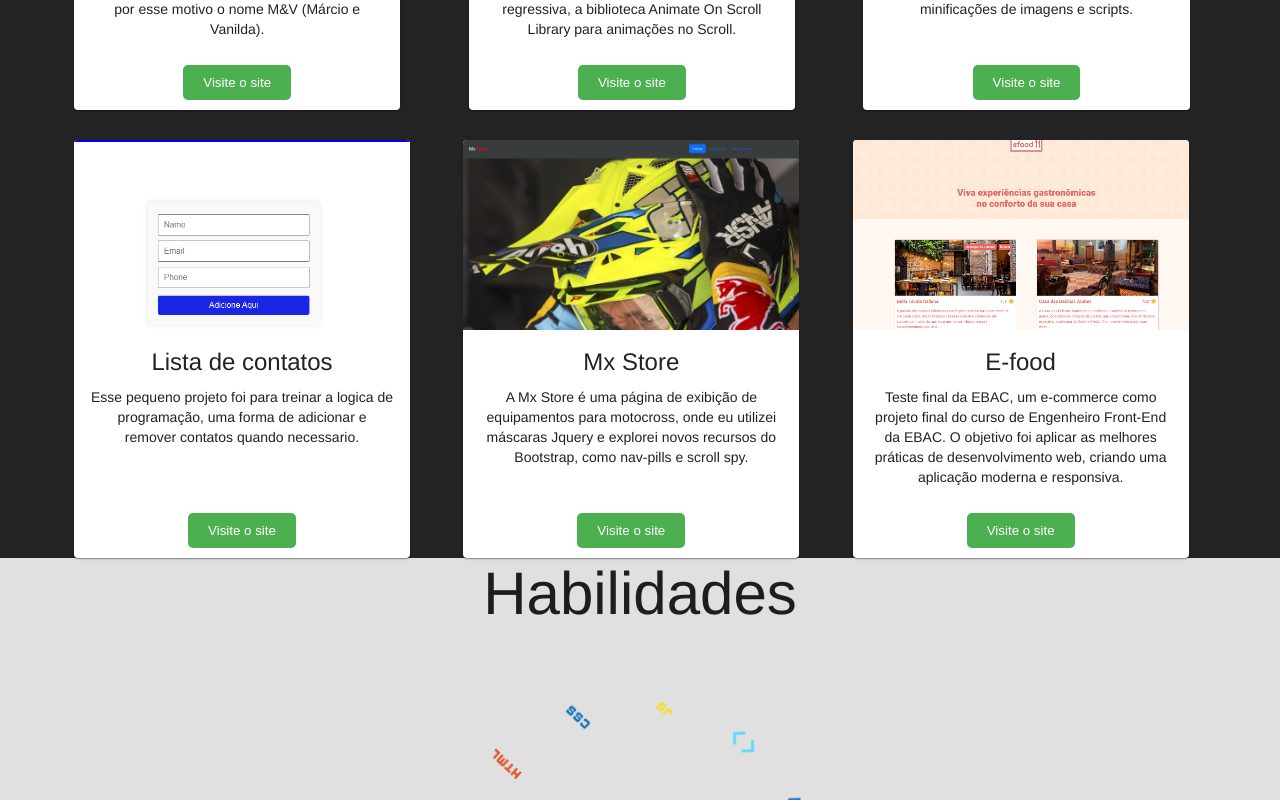
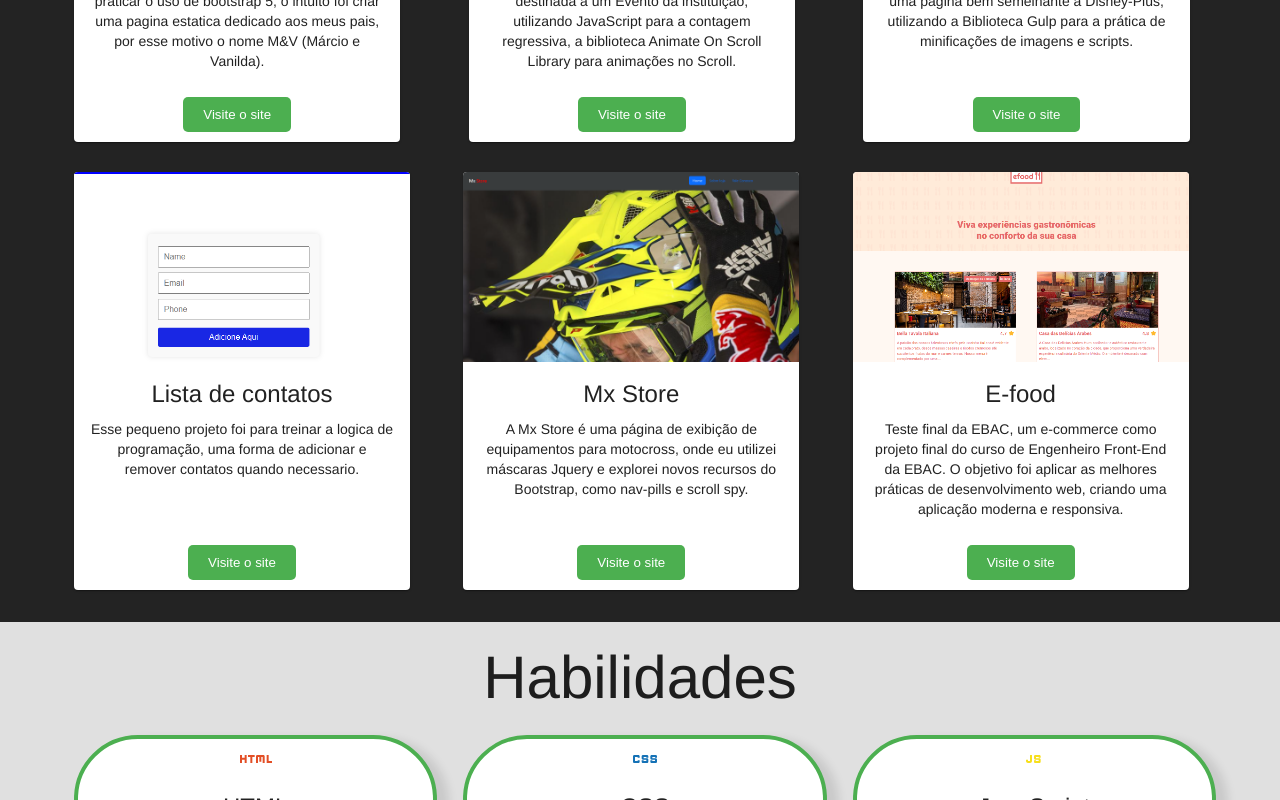
Before and after one commit to alex-soares141/Portifolio, a React (Vite) app: page / in a window 1280 px wide. Shown: the part 2000-2800 px from the top of the page. Built offline with nearby package versions, Linux system fonts and the light colour scheme.

Commit message:
Styles: Card Habilites

```diff
--- a/src/components/CircularIconAnimation/CircularIconAnimation.tsx
+++ /dev/null
@@ -1,97 +0,0 @@
-import React from 'react';
-import { Box, SvgIcon, styled } from '@mui/material';
-import HtmlIcon from '@mui/icons-material/Html';
-import CssIcon from '@mui/icons-material/Css';
-import JavascriptIcon from '@mui/icons-material/Javascript';
-import CodeIcon from '@mui/icons-material/Code';
-import ViewQuiltIcon from '@mui/icons-material/ViewQuilt';
-import SettingsEthernetIcon from '@mui/icons-material/SettingsEthernet';
-import PaletteIcon from '@mui/icons-material/Palette';
-import GradientIcon from '@mui/icons-material/Gradient';
-import BuildIcon from '@mui/icons-material/Build';
-import BuildCircleIcon from '@mui/icons-material/BuildCircle';
-import BugReportIcon from '@mui/icons-material/BugReport';
-
-
-
-const Container = styled(Box)(({ theme }) => ({
-  position: 'relative',
-  width: '100%',
-  maxWidth: '800px',
-  height: '600px',
-  margin: '0 auto',
-  animation: 'spin 10s linear infinite',
-  overflow: 'hidden',
-  display: 'flex',
-  justifyContent: 'center',
-  alignItems: 'center',
-
-  '@keyframes spin': {
-    '0%': { transform: 'rotate(0deg)' },
-    '100%': { transform: 'rotate(360deg)' },
-  },
-
-  [theme.breakpoints.down('md')]: {
-    width: '100%',
-    height: '500px',
-  },
-
-  [theme.breakpoints.down('sm')]: {
-    width: '300px',
-    height: '300px',
-  },
-}));
-
-
-const IconWrapper = styled(Box)<{ angle: number }>(({ angle, theme }) => ({
-  position: 'absolute',
-  top: '50%',
-  left: '50%',
-  width: '40px',
-  height: '40px',
-  transform: `rotate(${angle}deg) translate(180px) rotate(-${angle}deg)`,
-  transition: 'transform 0.1s ease-in-out',
-
-  '&:hover': {
-    transform: `rotate(${angle}deg) translate(180px) rotate(-${angle}deg) scale(1.2)`,
-  },
-
-  [theme.breakpoints.down('sm')]: {
-    transform: `rotate(${angle}deg) translate(110px) rotate(-${angle}deg)`,
-  },
-}));
-
-
-const icons = [
-  { Icon: HtmlIcon, name: 'HTML', color: '#E34F26' },
-  { Icon: CssIcon, name: 'CSS', color: '#1572B6' },
-  { Icon: JavascriptIcon, name: 'JavaScript', color: '#F7DF1E' },
-  { Icon: CodeIcon, name: 'React', color: '#61DAFB' },
-  { Icon: CodeIcon, name: 'TypeScript', color: '#3178C6' },
-  { Icon: CodeIcon, name: 'Vue.js', color: '#42b883' },
-  { Icon: ViewQuiltIcon, name: 'Bootstrap', color: '#563d7c' },
-  { Icon: SettingsEthernetIcon, name: 'jQuery', color: '#0769AD' },
-  { Icon: PaletteIcon, name: 'Sass', color: '#CC6699' },
-  { Icon: GradientIcon, name: 'Less', color: '#1D365D' },
-  { Icon: BuildIcon, name: 'Gulp', color: '#DB4446' },
-  { Icon: BuildCircleIcon, name: 'Grunt', color: '#FBA919' },
-  { Icon: BugReportIcon, name: 'Cypress', color: '#00B6B4' },
-];
-
-
-const CircularIconAnimation: React.FC = () => {
-  return (
-    <Container>
-      {icons.map((stack, index) => {
-        const angle = (360 / icons.length) * index;
-        return (
-          <IconWrapper key={stack.name} angle={angle}>
-            <SvgIcon component={stack.Icon} fontSize="large" sx={{ color: stack.color }} />
-          </IconWrapper>
-        );
-      })}
-    </Container>
-  );
-};
-
-export default CircularIconAnimation;
--- a/src/components/CircularIconAnimation/index.ts
+++ /dev/null
@@ -1 +0,0 @@
-export { default } from './CircularIconAnimation';
--- a/src/components/Footer/Footer.tsx
+++ b/src/components/Footer/Footer.tsx
@@ -5,10 +5,8 @@ import { Container, styled, Typography } from "@mui/material";
 const StyledFooter = styled("div")(({ theme }) => ({
   textAlign: "center",
   alignItems: "center",
-  height: "10vh",
+  height: "10%",
   display: "flex",
-  padding: "0px",
-  color: theme.palette.primary.contrastText,
   justifyContent: "center",
   flexDirection: "column",
   backgroundColor: theme.palette.primary.main,
--- a/src/components/StyledButton/NavBar/NavBar.tsx
+++ b/src/components/StyledButton/NavBar/NavBar.tsx
@@ -30,7 +30,16 @@ const NavBar = () => {
               Projetos
             </Link>
           </MenuItem>
-          <MenuItem>Habilidades</MenuItem>
+          <MenuItem>
+            <Link
+              to="Habilidades"
+              smooth={true}
+              duration={5000}
+              style={{ textDecoration: 'none', color: 'inherit' }}
+            >
+              Hablididades
+            </Link>
+          </MenuItem>
 
         </StyledToolbar>
       </AppBar>
--- a/src/pages/Home/Habilites/habilidades.tsx
+++ b/src/pages/Home/Habilites/habilidades.tsx
@@ -1,44 +1,94 @@
-import { Container, styled, Typography } from "@mui/material";
-import CircularIconAnimation from "../../../components/CircularIconAnimation/CircularIconAnimation";
 
+import Card from '@mui/material/Card';
+import CardContent from '@mui/material/CardContent';
+import Typography from '@mui/material/Typography';
+import Container from '@mui/material/Container';
+import { styled } from '@mui/material';
+import Grid from '@mui/material/Grid';
+import HtmlIcon from '@mui/icons-material/Html';
+import CssIcon from '@mui/icons-material/Css';
+import JavascriptIcon from '@mui/icons-material/Javascript';
+import CodeIcon from '@mui/icons-material/Code';
+import ViewQuiltIcon from '@mui/icons-material/ViewQuilt';
+import SettingsEthernetIcon from '@mui/icons-material/SettingsEthernet';
+import PaletteIcon from '@mui/icons-material/Palette';
+import GradientIcon from '@mui/icons-material/Gradient';
+import BuildIcon from '@mui/icons-material/Build';
+import BuildCircleIcon from '@mui/icons-material/BuildCircle';
+import BugReportIcon from '@mui/icons-material/BugReport';
 
 const StyledHabilidades = styled("div")(({ theme }) => ({
   textAlign: "center",
   alignItems: "center",
-  height: "80vh",
+  minHeight: "100vh",
   display: "flex",
-  padding: "0px",
-
   justifyContent: "center",
   flexDirection: "column",
+  paddingTop: "20px",
   backgroundColor: theme.palette.grey[300],
-  [theme.breakpoints.up("md")]: {
-    paddingTop: "0px",
-
-  },
 }));
 
-const Habilidades = () => {
+const StyledCard = styled(Card)(() => ({
+  display: 'flex',
+  flexDirection: 'column',
+  alignItems: "center",
+  justifyContent: 'center',
+  padding: '20px',
+  height: '80%',
+
+  marginLeft: "10px",
+  border: "4px solid #4CAF50",
+  borderRadius: "90px",
+  boxShadow: '12px 4px 10px rgba(0, 0, 0, 0.1)',
+}));
+
+
+const icons = [
+  { Icon: HtmlIcon, name: 'HTML', color: '#E34F26' },
+  { Icon: CssIcon, name: 'CSS', color: '#1572B6' },
+  { Icon: JavascriptIcon, name: 'JavaScript', color: '#F7DF1E' },
+  { Icon: CodeIcon, name: 'React', color: '#61DAFB' },
+  { Icon: PaletteIcon, name: 'Sass', color: '#CC6699' },
+  { Icon: CodeIcon, name: 'TypeScript', color: '#3178C6' },
+  { Icon: CodeIcon, name: 'Vue.js', color: '#42b883' },
+  { Icon: ViewQuiltIcon, name: 'Bootstrap', color: '#563d7c' },
+  { Icon: SettingsEthernetIcon, name: 'jQuery', color: '#0769AD' },
+  { Icon: PaletteIcon, name: 'Sass', color: '#CC6699' },
+  { Icon: GradientIcon, name: 'Less', color: '#1D365D' },
+  { Icon: BuildIcon, name: 'Gulp', color: '#DB4446' },
+  { Icon: BuildCircleIcon, name: 'Grunt', color: '#FBA919' },
+  { Icon: BugReportIcon, name: 'Cypress', color: '#00B6B4' },
+  { Icon: BugReportIcon, name: 'Testes Unitarios', color: '#00B6B4' },
+];
+
+export default function ActionAreaCard() {
   return (
-
     <StyledHabilidades id="Habilidades">
-      <Container maxWidth="md">
-
+      <Container maxWidth="lg">
         <Typography
-          color="Primary.contrastText"
           variant="h2"
           textAlign="center"
+          color="Primary.contrastText"
+          gutterBottom
         >
           Habilidades
         </Typography>
 
-
-
+        <Grid container spacing={2} paddingBottom="30px" justifyContent="center">
+          {icons.map((stack, index) => (
+            <Grid item xs={12} sm={6} md={4} key={index}>
+              <StyledCard>
+                <stack.Icon sx={{ fontSize: '2rem', color: stack.color }} />
+                <CardContent>
+                  <Typography gutterBottom variant="h5" component="div">
+                    {stack.name}
+                  </Typography>
+                </CardContent>
+              </StyledCard>
+            </Grid>
+          ))}
+        </Grid>
       </Container>
-      <CircularIconAnimation />
     </StyledHabilidades>
-
   );
-};
-
-export default Habilidades;
+}
--- a/src/pages/Home/Home.tsx
+++ b/src/pages/Home/Home.tsx
@@ -17,6 +17,7 @@ const Home = () => {
       <Footer />
 
 
+
     </>
   );
 }
--- a/src/pages/Home/sections/About/About.tsx
+++ b/src/pages/Home/sections/About/About.tsx
@@ -3,15 +3,12 @@ import { Box, Container, styled, Typography } from "@mui/material";
 const StyledAbout = styled("div")(({ theme }) => ({
   textAlign: "center",
   alignItems: "center",
-  height: "100vh",
+  minHeight: "100vh",
   display: "flex",
   justifyContent: "center",
   flexDirection: "column",
+  paddingTop: "0px",
   backgroundColor: theme.palette.grey[300],
-  [theme.breakpoints.up("md")]: {
-    paddingTop: "0px",
-
-  },
 }));
 
 const About = () => {
@@ -22,6 +19,7 @@ const About = () => {
           color="Primary.contrastText"
           variant="h2"
           textAlign="center"
+          pb={8}
         >
           Sobre mim
         </Typography>
--- a/src/pages/Home/sections/Projects/Projects.tsx
+++ b/src/pages/Home/sections/Projects/Projects.tsx
@@ -20,7 +20,8 @@ const StyledProjects = styled("div")(({ theme }) => ({
   display: "flex",
   justifyContent: "center",
   flexDirection: "column",
-  paddingTop: "0px",
+  paddingTop: "32px",
+  paddingBottom: "32px",
   backgroundColor: theme.palette.primary.main,
 }));
 
@@ -162,7 +163,7 @@ export default function ActionAreaCard() {
           </Grid>
         </Grid>
 
-        {/* Alinhando os últimos 3 cards */}
+
         <Grid container spacing={2} justifyContent="center">
           <Grid item xs={12} md={4}>
             <StyledCard sx={{ maxWidth: 345 }}>
```
Also changed, not shown: 1 other file (tests, documents, lock files or other folders).
